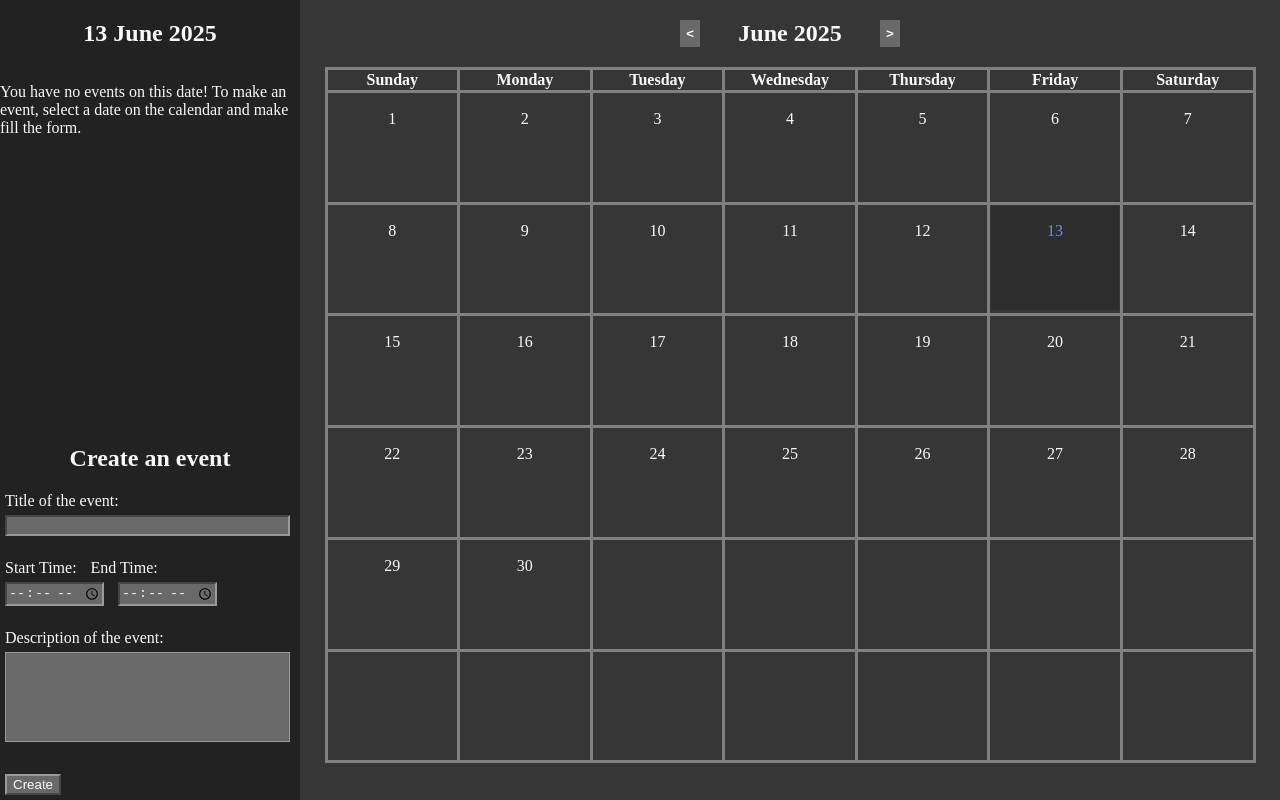
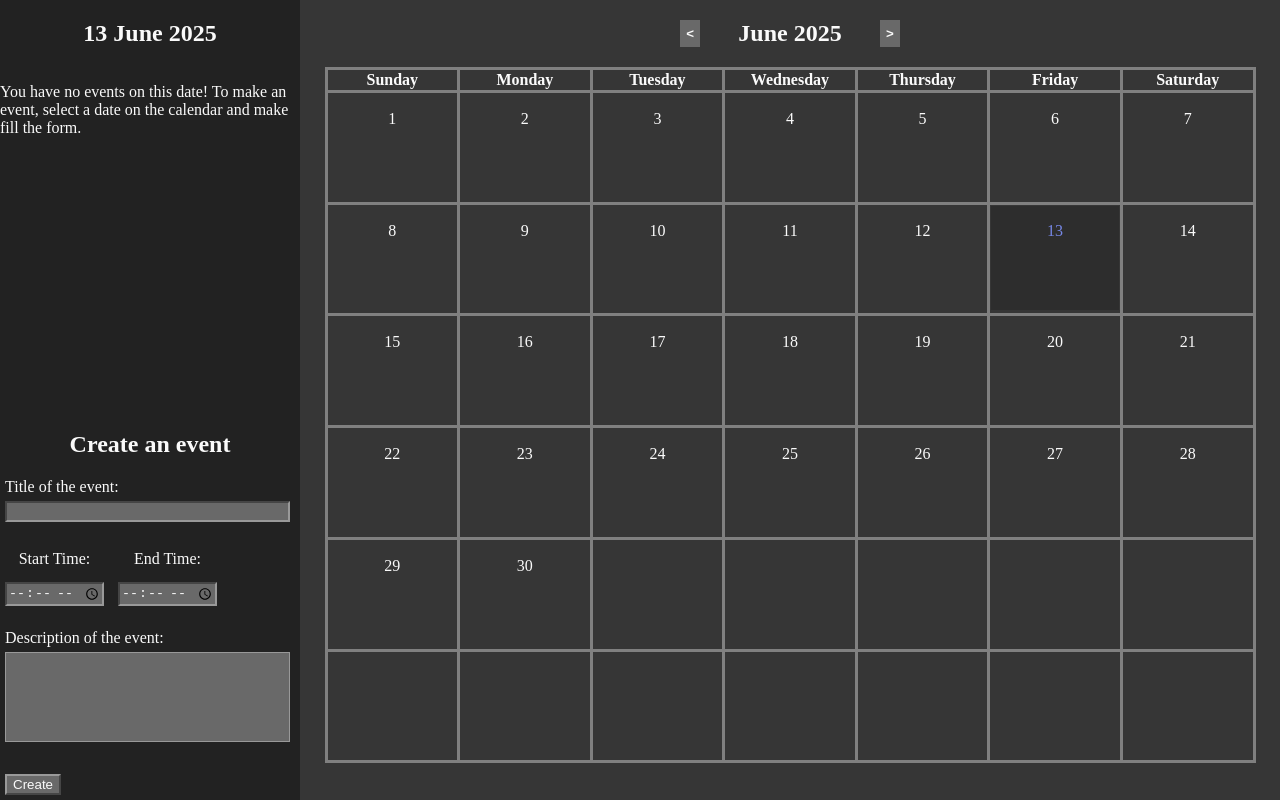
Before and after one commit to Willev05/Calendar-Re, a plain HTML site: page index.html in a window 1280 px wide. Drawn offline with Linux system fonts and the light colour scheme.

Commit message:
Added formatting for the end and start time labels

```diff
--- a/index.html
+++ b/index.html
@@ -28,8 +28,8 @@
                         <br/>
                         <br/>
 
-                        <label for="startTime">Start Time:</label>
-                        <label for="endTime">End Time:</label>
+                        <label for="startTime" id="startTimeLabel">Start Time:</label>
+                        <label for="endTime" id="endTimeLabel">End Time:</label>
                         <br/>
                         <input type="time" id="startTime" required/>
                         <input type="time" id="endTime" required/>
--- a/js/drawScreen.js
+++ b/js/drawScreen.js
@@ -32,6 +32,9 @@ function initiateCalendar(){
         mainTable.appendChild(newRow)
     }
 
+    //Finish the sizes
+    resizeElementToOthersSize(document.getElementById("startTimeLabel"), document.getElementById("startTime"));
+    resizeElementToOthersSize(document.getElementById("endTimeLabel"), document.getElementById("endTime"));
 }
 
 //Calls functions that will need to update if a new calendar month needs to be displayed
--- a/js/helpers.js
+++ b/js/helpers.js
@@ -13,6 +13,35 @@ function getAbsoluteHeightFromElement(element){
     return elementAbsoluteHeight;
 }
 
+//Gets absolute height by adding margin. Returns a float !! border-box model is already in use !!
+function getAbsoluteWidthFromElement(element){
+    let elementStyle = getComputedStyle(element);
+
+    //Gets both the border-box values and then margin
+    let elementWidthFromStyle = parseFloat(elementStyle.width);
+    let elementMarginFromStyle = parseFloat(elementStyle.marginLeft) + parseFloat(elementStyle.marginRight);
+
+    let elementAbsoluteWidth = elementWidthFromStyle + elementMarginFromStyle;
+
+    return elementAbsoluteWidth;
+}
+
+//Size element 1 to size of element 2. Uses margins to make it work, adds equal to both sides.
+function resizeElementToOthersSize(element1, element2){
+    let element2Width = getAbsoluteWidthFromElement(element2);
+    let element1Width = getAbsoluteWidthFromElement(element1);
+
+    //Gets the difference in widths
+    let elementWidthDiffs = element2Width - element1Width;
+    let paddingToAdd = elementWidthDiffs / 2;
+
+    let element1Style = getComputedStyle(element1);
+    let element2Style = getComputedStyle(element2);
+
+    element1.style.marginLeft = parseFloat(element1Style.marginLeft) + paddingToAdd + "px";
+    element1.style.marginRight = parseFloat(element1Style.marginRight) + paddingToAdd + "px";
+}
+
 //Returns days ina  given month (0 index)
 function daysInMonth(month, year) {
     return new Date(year, month + 1, 0).getDate();
--- a/styles.css
+++ b/styles.css
@@ -114,6 +114,14 @@ input::placeholder{
     height: 10px;
 }
 
+#endTimeLabel {
+    display: inline-block;
+}
+
+#startTimeLabel {
+    display: inline-block;
+}
+
 .center {
     text-align: center;
     width: 100%;
```
